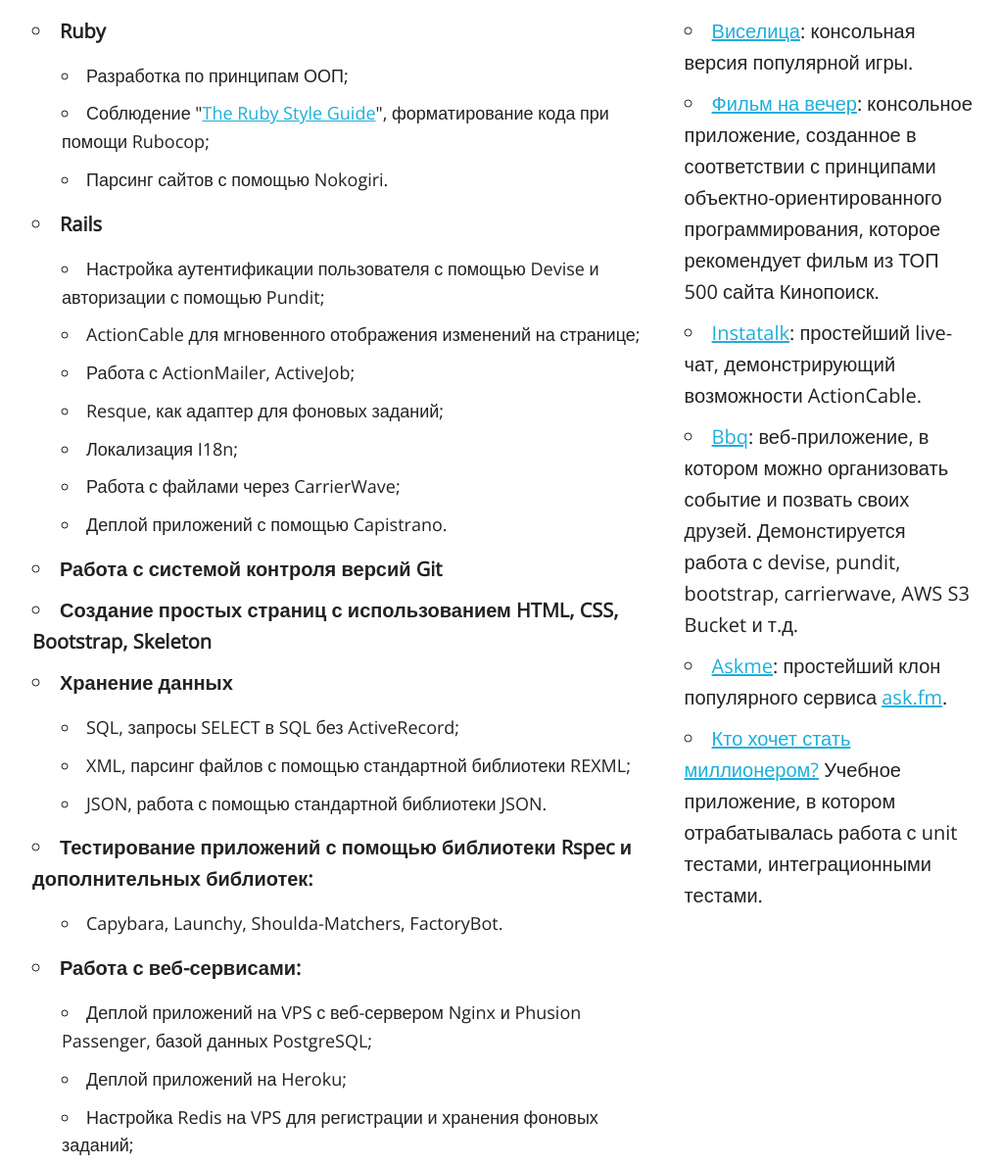
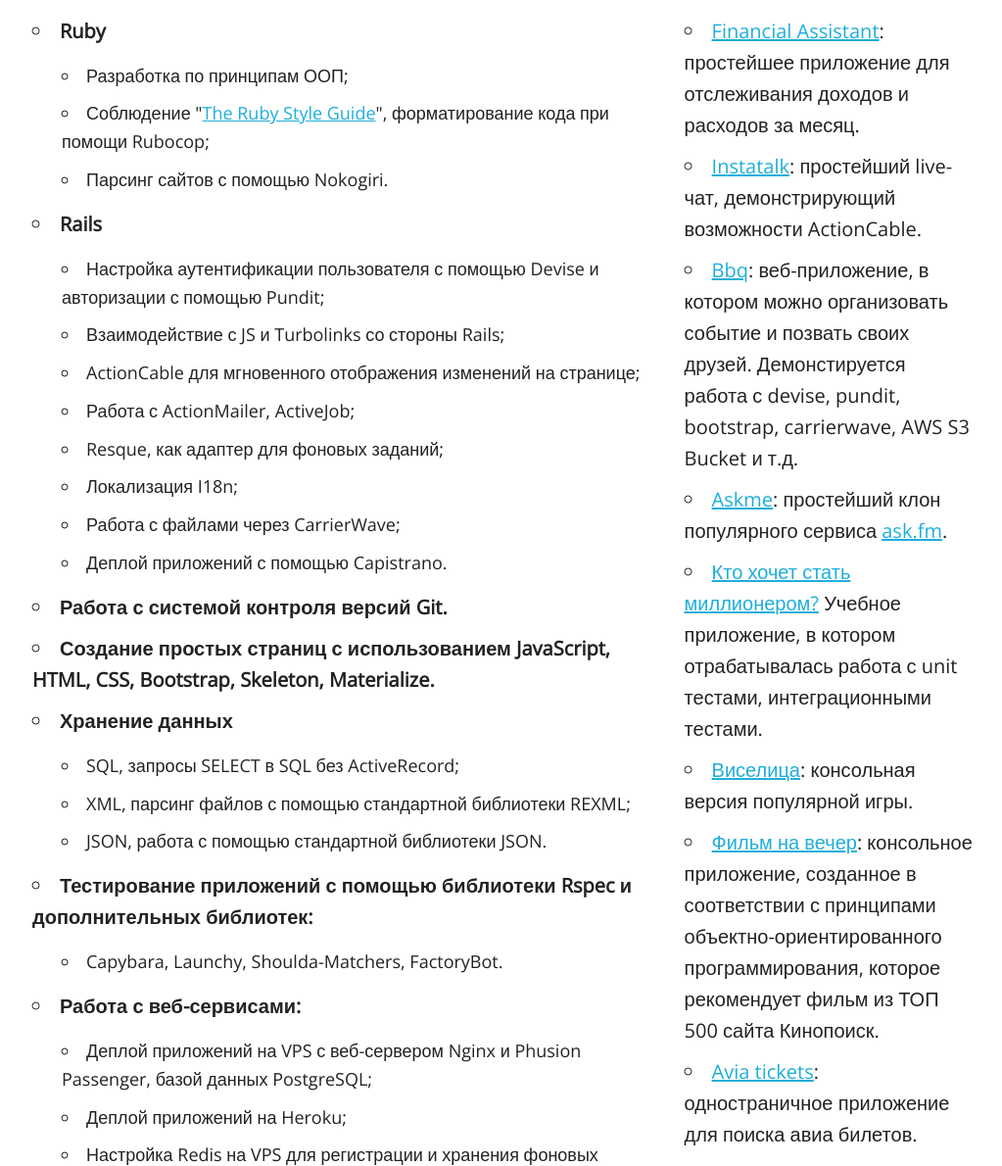
Before and after one commit to yurinds/cv, a plain HTML site: page index.html in a window 1280 px wide. Shown: the part 448-1638 px from the top of the page at 98% size, without its empty margins (127-1150 px from the left). Drawn offline with nearby package versions, Linux system fonts and the light colour scheme.

Commit message:
update cv

```diff
--- a/index.html
+++ b/index.html
@@ -22,7 +22,7 @@
 
   <!-- Favicon
   –––––––––––––––––––––––––––––––––––––––––––––––––– -->
-  <link rel="icon" type="image/png" href="images/favicon.png">
+  <link rel="icon" type="image/png" href="images/favicon.ico">
 
 </head>
 
@@ -69,6 +69,7 @@
           <li><b>Rails</b></li>
           <ul>
             <li>Настройка аутентификации пользователя с помощью Devise и авторизации с помощью Pundit;</li>
+            <li>Взаимодействие с JS и Turbolinks со стороны Rails;</li>
             <li>ActionCable для мгновенного отображения изменений на странице;</li>
             <li>Работа с ActionMailer, ActiveJob;</li>
             <li>Resque, как адаптер для фоновых заданий;</li>
@@ -77,9 +78,10 @@
             <li>Деплой приложений с помощью Capistrano.</li>
           </ul>
 
-          <li><b>Работа с системой контроля версий Git</b></li>
+          <li><b>Работа с системой контроля версий Git.</b></li>
 
-          <li><b>Создание простых страниц с использованием HTML, CSS, Bootstrap, Skeleton</b></li>
+          <li><b>Создание простых страниц с использованием JavaScript, HTML, CSS, Bootstrap, Skeleton, Materialize.</b>
+          </li>
 
           <li><b>Хранение данных</b></li>
           <ul>
@@ -120,11 +122,8 @@
         <h1>Проекты</h1>
 
         <ul>
-          <li><a href="https://github.com/yurinds/ruby_hangman_game">Виселица</a>: консольная версия популярной игры.
-          </li>
-          <li><a href="https://github.com/yurinds/movie_for_the_evening">Фильм на вечер</a>: консольное приложение,
-            созданное в соответствии с принципами объектно-ориентированного программирования, которое рекомендует фильм
-            из ТОП 500 сайта Кинопоиск.
+          <li><a href="https://github.com/yurinds/financial_assistant">Financial Assistant</a>: простейшее приложение
+            для отслеживания доходов и расходов за месяц.
           </li>
           <li><a href="https://github.com/yurinds/instatalk">Instatalk</a>: простейший live-чат, демонстрирующий
             возможности ActionCable.
@@ -139,6 +138,16 @@
           <li><a href="https://github.com/yurinds/millionaire">Кто хочет стать миллионером?</a> Учебное приложение, в
             котором отрабатывалась работа с unit тестами, интеграционными тестами.
           </li>
+          <li><a href="https://github.com/yurinds/ruby_hangman_game">Виселица</a>: консольная версия популярной игры.
+          </li>
+          <li><a href="https://github.com/yurinds/movie_for_the_evening">Фильм на вечер</a>: консольное приложение,
+            созданное в соответствии с принципами объектно-ориентированного программирования, которое рекомендует фильм
+            из ТОП 500 сайта Кинопоиск.
+          </li>
+          <li><a href="https://github.com/yurinds/avia_tickets">Avia tickets</a>: одностраничное приложение для поиска
+            авиа билетов.
+          </li>
+
 
         </ul>
       </div>
@@ -162,11 +171,13 @@
       <li> 2019 г., Курс по программированию на Руби от Романа Пушкина, <a
           href="http://rubyschool.us/">rubyschool.us</a>
       </li>
-      <li> 2019 г., Интенсив по Ruby on Rails, <a href="https://goodprogrammer.ru/rails">Хороший программист</a></li>
+      <li> 2019 г., Интенсив по Ruby on Rails, <a href="https://goodprogrammer.ru/rails">Хороший программист</a>
+        <a href="https://goodprogrammer.ru/certificates/344a2ec3250dd2a3aad0">[Сертификат]</a>
+      </li>
     </ul>
 
     <h1>Опыт работы</h1>
-    <h3>Программист 1C 8 в франчайзи 1С ООО "Артель мастеров" (2014 г. - настоящее время)</h3>
+    <h3>Программист 1C 8 в франчайзи 1С ООО "Артель мастеров" (январь 2014 г. - декабрь 2019 г.)</h3>
     <div>
       <h3>Обязанности:</h3>
       <ul>
```
Also changed, not shown: images/favicon.ico (added), images/favicon.png (deleted).
